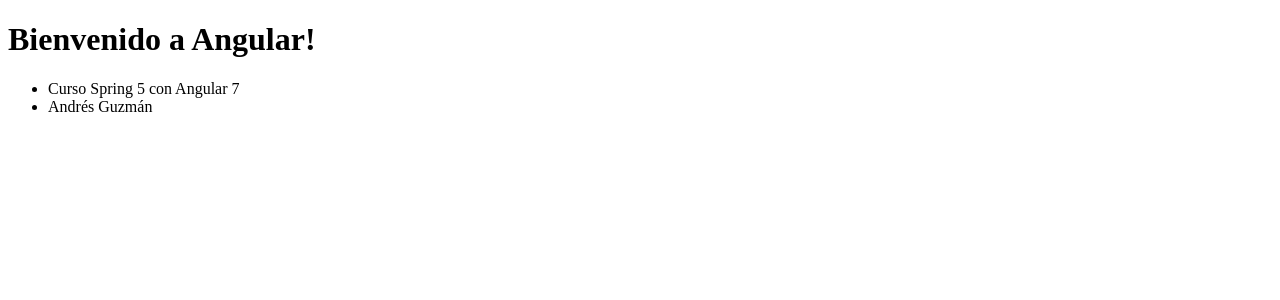
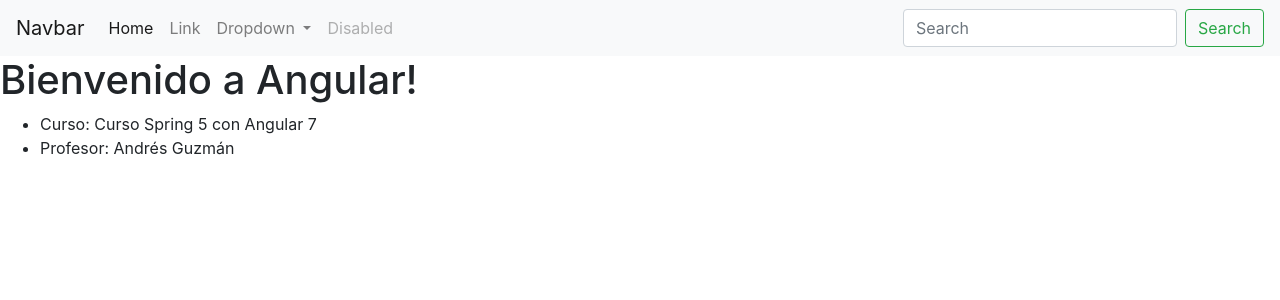
Before and after one commit to seralra96/clientes-app, an Angular app: page / in a window 1280 px wide. Shown: the top 300 px of the page. Built offline with nearby package versions, Linux system fonts and the light colour scheme.

Commit message:
Curso Angular Sección 2 Clase 8

```diff
--- a/src/app/app.component.html
+++ b/src/app/app.component.html
@@ -1,7 +1,43 @@
+<nav class="navbar navbar-expand-lg navbar-light bg-light">
+  <a class="navbar-brand" href="#">Navbar</a>
+  <button class="navbar-toggler" type="button" data-toggle="collapse" data-target="#navbarSupportedContent" aria-controls="navbarSupportedContent" aria-expanded="false" aria-label="Toggle navigation">
+    <span class="navbar-toggler-icon"></span>
+  </button>
+
+  <div class="collapse navbar-collapse" id="navbarSupportedContent">
+    <ul class="navbar-nav mr-auto">
+      <li class="nav-item active">
+        <a class="nav-link" href="#">Home <span class="sr-only">(current)</span></a>
+      </li>
+      <li class="nav-item">
+        <a class="nav-link" href="#">Link</a>
+      </li>
+      <li class="nav-item dropdown">
+        <a class="nav-link dropdown-toggle" href="#" id="navbarDropdown" role="button" data-toggle="dropdown" aria-haspopup="true" aria-expanded="false">
+          Dropdown
+        </a>
+        <div class="dropdown-menu" aria-labelledby="navbarDropdown">
+          <a class="dropdown-item" href="#">Action</a>
+          <a class="dropdown-item" href="#">Another action</a>
+          <div class="dropdown-divider"></div>
+          <a class="dropdown-item" href="#">Something else here</a>
+        </div>
+      </li>
+      <li class="nav-item">
+        <a class="nav-link disabled" href="#" tabindex="-1" aria-disabled="true">Disabled</a>
+      </li>
+    </ul>
+    <form class="form-inline my-2 my-lg-0">
+      <input class="form-control mr-sm-2" type="search" placeholder="Search" aria-label="Search">
+      <button class="btn btn-outline-success my-2 my-sm-0" type="submit">Search</button>
+    </form>
+  </div>
+</nav>
+
  <h1>
     {{ title }}!
 </h1>
 <ul>
-  <li>{{curso}}</li>
-  <li>{{profesor}}</li>
+  <li>Curso: {{curso}}</li>
+  <li>Profesor: {{profesor}}</li>
 </ul>
--- a/src/app/app.component.ts
+++ b/src/app/app.component.ts
@@ -9,5 +9,6 @@
   title = 'Bienvenido a Angular';
 
   curso: string = 'Curso Spring 5 con Angular 7';
+
   profesor: string= 'Andrés Guzmán';
 }
--- a/src/index.html
+++ b/src/index.html
@@ -7,8 +7,14 @@
 
   <meta name="viewport" content="width=device-width, initial-scale=1">
   <link rel="icon" type="image/x-icon" href="favicon.ico">
+  <link rel="stylesheet" href="https://stackpath.bootstrapcdn.com/bootstrap/4.3.1/css/bootstrap.min.css" integrity="sha384-ggOyR0iXCbMQv3Xipma34MD+dH/1fQ784/j6cY/iJTQUOhcWr7x9JvoRxT2MZw1T" crossorigin="anonymous">
+
 </head>
 <body>
   <app-root></app-root>
+
+  <script src="https://code.jquery.com/jquery-3.3.1.slim.min.js" integrity="sha384-q8i/X+965DzO0rT7abK41JStQIAqVgRVzpbzo5smXKp4YfRvH+8abtTE1Pi6jizo" crossorigin="anonymous"></script>
+<script src="https://cdnjs.cloudflare.com/ajax/libs/popper.js/1.14.7/umd/popper.min.js" integrity="sha384-UO2eT0CpHqdSJQ6hJty5KVphtPhzWj9WO1clHTMGa3JDZwrnQq4sF86dIHNDz0W1" crossorigin="anonymous"></script>
+  <script src="https://stackpath.bootstrapcdn.com/bootstrap/4.3.1/js/bootstrap.min.js" integrity="sha384-JjSmVgyd0p3pXB1rRibZUAYoIIy6OrQ6VrjIEaFf/nJGzIxFDsf4x0xIM+B07jRM" crossorigin="anonymous"></script>
 </body>
 </html>
```
Also changed, not shown: 1 other file (tests, documents, lock files or other folders).
